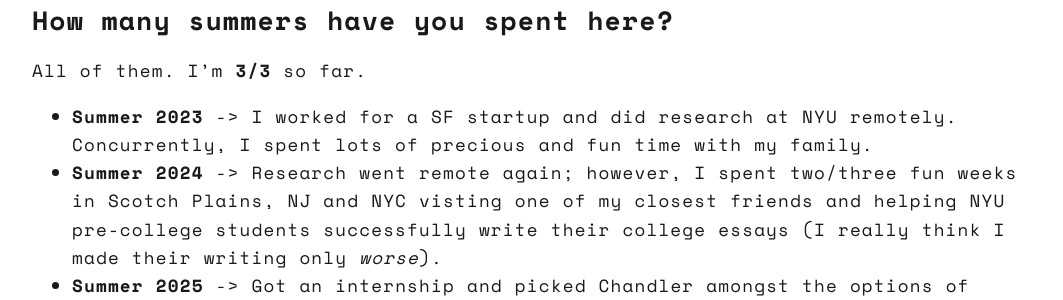
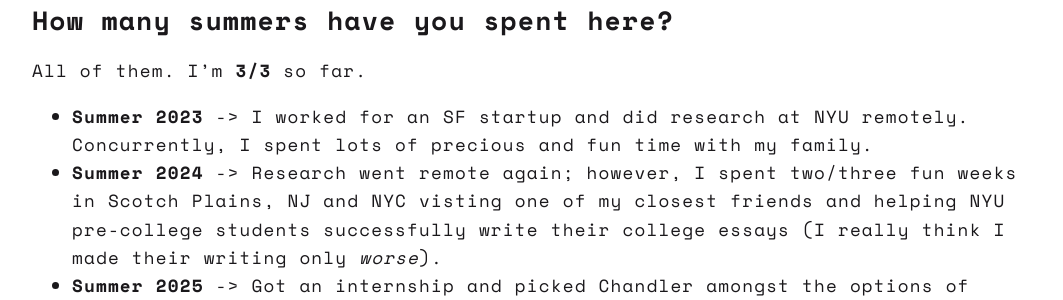
Before and after one commit to navunni/navunni.github.io, a Jekyll site: the page built from _posts/2025-06-08-coming-home-growing-up-in-arizona.md, in a window 1280 px wide. Shown: the part 666-966 px from the top of the page, without its empty margins (108-1171 px from the left). Built offline with Jekyll 4.4.1, drawn with Linux system fonts in a browser that asks for light colours.

Commit message:
edited slightly.

```diff
--- a/_posts/2025-06-08-coming-home-growing-up-in-arizona.md
+++ b/_posts/2025-06-08-coming-home-growing-up-in-arizona.md
@@ -20,7 +20,7 @@
 
 All of them. I'm **3/3** so far.
 
-- **Summer 2023** -> I worked for a SF startup and did research at NYU remotely. Concurrently, I spent lots of precious and fun time with my family.
+- **Summer 2023** -> I worked for an SF startup and did research at NYU remotely. Concurrently, I spent lots of precious and fun time with my family.
 - **Summer 2024** -> Research went remote again; however, I spent two/three fun weeks in Scotch Plains, NJ and NYC visting one of my closest friends and helping NYU pre-college students successfully write their college essays (I really think I made their writing only *worse*).
 - **Summer 2025** -> Got an internship and picked Chandler amongst the options of Charlotte, Des Moines, and Wilmington (even more ironic as two of my closest friends are from North Carolina and Delaware). Now I'm back in Arizona again, *fully by choice*.
 
```
